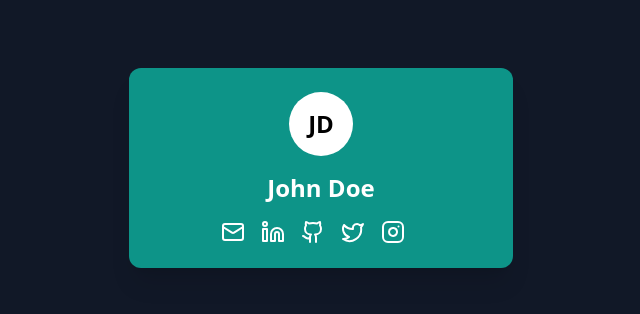
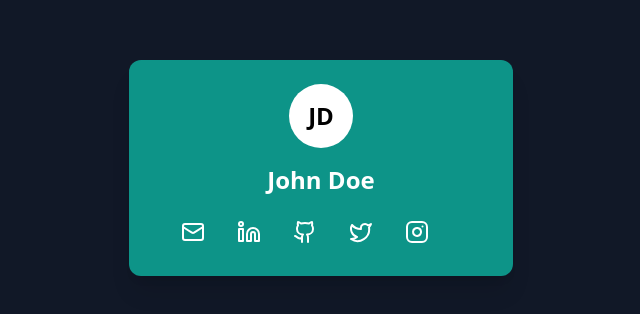
Before and after one commit to bando710/digital-profile-card, a React (Create React App) app: page / in a window 1280 px wide. Shown: the part 232-546 px from the top of the page, without its empty margins (319-959 px from the left). Built offline with nearby package versions, Linux system fonts and the light colour scheme.

Commit message:
Social icon updates

```diff
--- a/package.json
+++ b/package.json
@@ -11,7 +11,7 @@
     "postcss": "^8.4.40",
     "react": "^18.3.1",
     "react-dom": "^18.3.1",
-    "react-scripts": "5.0.1",
+    "react-scripts": "^5.0.1",
     "tailwindcss": "^3.4.7",
     "web-vitals": "^2.1.4"
   },
--- a/src/components/DigitalProfileCard.js
+++ b/src/components/DigitalProfileCard.js
@@ -1,4 +1,4 @@
-import React, { useState, useCallback, useMemo } from 'react';
+import React from 'react';
 import { digitalProfileConfig, allIcons } from '../config/digitalProfileConfig';
 
 const ProfileImage = React.memo(({ profileImage, initials, backgroundColor }) => {
@@ -19,40 +19,30 @@ const SocialIcon = React.memo(({ icon, url, label, textColor }) => {
   if (!IconComponent) return null;
 
   return (
-    <a href={url} target="_blank" rel="noopener noreferrer" title={label}>
-      <IconComponent className={textColor} size={24} />
+    <a
+      href={url}
+      target="_blank"
+      rel="noopener noreferrer"
+      title={label}
+      className={`
+        ${textColor} hover:text-opacity-80
+        transform transition-all duration-200 ease-in-out
+        hover:scale-110 focus:scale-110
+        hover:shadow-lg focus:shadow-lg
+        rounded-full p-2
+        focus:outline-none focus:ring-2 focus:ring-offset-2 focus:ring-offset-gray-800 focus:ring-white
+      `}
+    >
+      <IconComponent size={24} />
     </a>
   );
 });
 
 const DigitalProfileCard = () => {
-  const [position, setPosition] = useState({ x: 0.5, y: 0.5 });
-
-  const handleMouseMove = useCallback((e) => {
-    const card = e.currentTarget;
-    const rect = card.getBoundingClientRect();
-    const x = e.clientX - rect.left;
-    const y = e.clientY - rect.top;
-
-    setPosition({ x: x / rect.width, y: y / rect.height });
-  }, []);
-
-  const handleMouseLeave = useCallback(() => {
-    setPosition({ x: 0.5, y: 0.5 });
-  }, []);
-
-  const cardStyle = useMemo(() => ({
-    transform: `perspective(1000px) rotateY(${(position.x - 0.5) * 10}deg) rotateX(${(0.5 - position.y) * 10}deg)`,
-    transition: 'transform 0.1s',
-  }), [position]);
-
   return (
     <div className="flex justify-center items-center min-h-screen bg-gray-900 p-4">
       <div
-        className={`w-full max-w-sm ${digitalProfileConfig.backgroundColor} rounded-xl shadow-xl overflow-hidden cursor-pointer`}
-        style={cardStyle}
-        onMouseMove={handleMouseMove}
-        onMouseLeave={handleMouseLeave}
+        className={`w-full max-w-sm ${digitalProfileConfig.backgroundColor} rounded-xl shadow-xl overflow-hidden`}
       >
         <div className="flex flex-col items-center justify-center p-6 space-y-4">
           <ProfileImage
```
Also changed, not shown: 1 other file (tests, documents, lock files or other folders).
